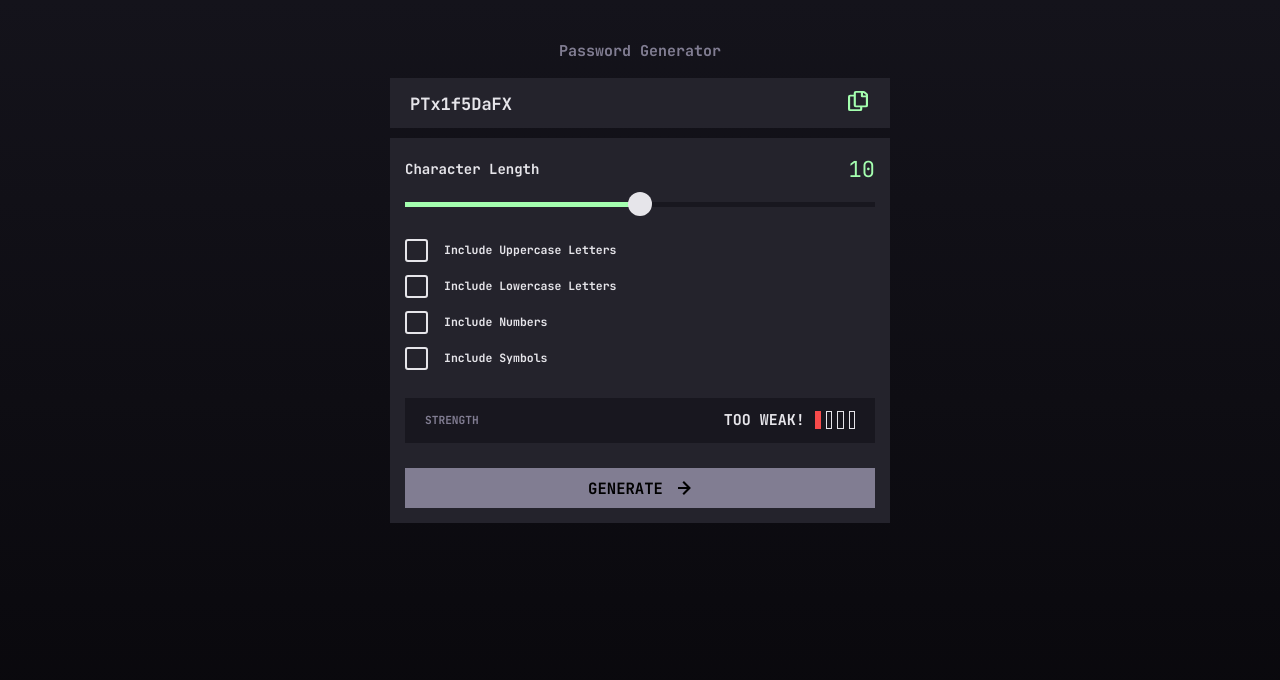
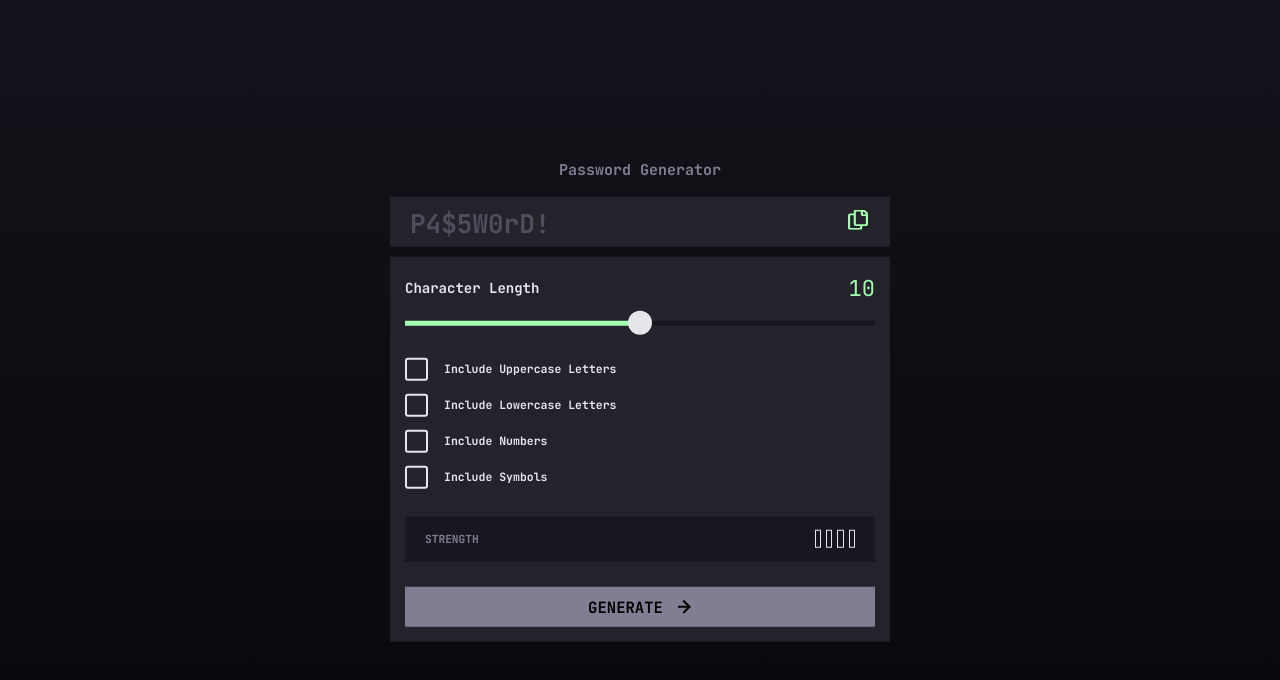
Before and after one commit to Hugo-Farias/password-generator, a React (Vite) app: page / in a window 1280 px wide. Shown: the top 680 px of the page. Built offline with nearby package versions, Linux system fonts and the light colour scheme.

Commit message:
copy button fully working

```diff
--- a/src/App.scss
+++ b/src/App.scss
@@ -1,14 +1,17 @@
 @import "variables";
 
 .app {
+  position: absolute;
   display: flex;
   flex-direction: column;
+  top: 50vh;
+  left: 50%;
+  transform: translate(-50%, -50%);
   gap: 1rem;
-  //transform: translateY(10%);
-  margin-top: 3rem;
   margin-inline: auto;
   max-width: 52rem;
   min-width: 32rem;
+  width: 100%;
   padding: 1rem;
   overflow: hidden;
   //outline: 1px solid rgba(245, 245, 245, 0.13);
--- a/src/App.tsx
+++ b/src/App.tsx
@@ -1,12 +1,15 @@
 import "./App.scss";
 import ResultField from "./components/ResultField";
 import Options from "./components/Options";
+import { useState } from "react";
 
 function App() {
+  const [password, setPassword] = useState<string | null>(null);
+
   return (
     <div className="app">
-      <ResultField />
-      <Options />
+      <ResultField password={password} />
+      <Options returnPassword={setPassword} />
     </div>
   );
 }
--- a/src/components/Options.tsx
+++ b/src/components/Options.tsx
@@ -7,13 +7,17 @@ import GenerateButton from "./options/GenerateButton";
 import { passwordGenerator } from "../helper";
 import passwordEntropy from "fast-password-entropy/es5";
 
-export interface passCondT {
+type propT = {
+  returnPassword: (pass: string) => void;
+};
+
+export type passCondT = {
   charLen: number;
   upper: boolean;
   lower: boolean;
   numbers: boolean;
   symbols: boolean;
-}
+};
 
 let passCondInitial: passCondT = {
   charLen: 10,
@@ -23,7 +27,7 @@ let passCondInitial: passCondT = {
   symbols: false,
 };
 
-const Options = function () {
+const Options = function (props: propT) {
   const [levelScore, setLevelScore] = useState<number>(0);
   const [buttonOn, setButtonOn] = useState<boolean>(false);
 
@@ -55,6 +59,8 @@ const Options = function () {
     if (score > 50) setLevelScore(2);
     if (score > 70) setLevelScore(3);
     if (score > 90) setLevelScore(4);
+
+    props.returnPassword(password);
   };
 
   return (
--- a/src/components/ResultField.scss
+++ b/src/components/ResultField.scss
@@ -1,4 +1,18 @@
 @import "../variables";
+
+@keyframes slow-reveal {
+  0% {
+    visibility: visible;
+    opacity: 0;
+  }
+  30% {
+    opacity: 1;
+  }
+  100% {
+    visibility: hidden;
+    opacity: 0;
+  }
+}
 
 .result-field {
   $padding: 2rem;
@@ -24,11 +38,21 @@
 
     & > .password {
       margin-top: 0.4rem;
-      font-size: 1.7rem;
+      font-size: 2.6rem;
+
+      @media (max-width: 400px) {
+        font-size: 2rem;
+      }
+
+      &.null:before {
+        content: "P4$5W0rD!";
+        color: darken($color-litegrey, 20);
+      }
     }
 
     & > .button-copy {
       transition: filter 0.2s ease-in-out;
+      font-family: inherit;
       background-color: transparent;
       //background-color: red;
       position: absolute;
@@ -42,6 +66,34 @@
         //background-color: rgba(255, 255, 255, 0.15);
         filter: grayscale(100);
       }
+
+      &:before {
+        //transition: opacity 0.5s ease-in-out;
+        content: "copied";
+        text-transform: uppercase;
+        position: absolute;
+        color: $color-primary;
+        opacity: 0;
+        font-weight: 700;
+        height: 0;
+        background-color: gray;
+        top: 1.5rem;
+        //left: -4rem;
+        transform: translateX(-6rem);
+        cursor: default;
+        pointer-events: none;
+      }
+
+      &.true {
+        color: $color-primary;
+        filter: unset;
+
+        &:before {
+          animation: slow-reveal 2s forwards ease-in-out;
+          //opacity: 1;
+        }
+      }
+
       & > img {
         height: 2rem;
         aspect-ratio: 1;
--- a/src/components/ResultField.tsx
+++ b/src/components/ResultField.tsx
@@ -1,15 +1,39 @@
 import "./ResultField.scss";
 import copySvg from "../assets/images/icon-copy.svg";
+import { useState } from "react";
 
-function ResultField() {
+type propT = {
+  password: string | null;
+};
+
+function ResultField({ password }: propT) {
+  const [buttonAnim, setButtonAnim] = useState<boolean>(false);
+
+  const handleCopyClick = function () {
+    setButtonAnim(true);
+    navigator.clipboard
+      .writeText(password || "")
+      .then(() => {
+        console.log("Text copied to clipboard: " + password);
+        // Optionally, show a success message or provide some visual feedback
+      })
+      .catch((error) => {
+        console.error("Failed to copy text: ", error);
+        // Handle any errors that may occur during the copy process
+      });
+
+    setTimeout(() => setButtonAnim(false), 1800);
+  };
+
   return (
     <div className="result-field">
       <h1 className="title">Password Generator</h1>
       <div className="result">
-        <h2 className="password" placeholder="P4$5W0rD!">
-          PTx1f5DaFX
-        </h2>
-        <button className="button-copy">
+        <h2 className={`password ${password}`}>{password}</h2>
+        <button
+          className={`button-copy ${buttonAnim}`}
+          onClick={handleCopyClick}
+        >
           <img alt="Copy Icon" src={copySvg} />
         </button>
       </div>
--- a/src/components/options/CharacterLength.tsx
+++ b/src/components/options/CharacterLength.tsx
@@ -1,9 +1,9 @@
 import "./CharacterLength.scss";
 import { CSSProperties, useRef, useState } from "react";
 
-interface propT {
+type propT = {
   returnLength: (len: number) => void;
-}
+};
 
 // Ajust the range of the slider and initial value
 const min = 4;
--- a/src/components/options/GenerateButton.tsx
+++ b/src/components/options/GenerateButton.tsx
@@ -1,10 +1,10 @@
 import "./GenerateButton.scss";
 import arrowSVG from "../../assets/images/icon-arrow-right.svg";
 
-interface propT {
+type propT = {
   onClick: () => void;
   buttonDisable: boolean;
-}
+};
 
 const GenerateButton = function ({ buttonDisable, onClick }: propT) {
   return (
--- a/src/components/options/InclusionToggles.tsx
+++ b/src/components/options/InclusionToggles.tsx
@@ -2,10 +2,10 @@ import "./InclusionToggles.scss";
 import { useEffect, useState } from "react";
 import { passCondT } from "../Options";
 
-interface propT {
+type propT = {
   returnConditions: (v: passCondT) => void;
   stateInitial: passCondT;
-}
+};
 
 const checkboxes: { name: string; label: string }[] = [
   { name: "upper", label: "Include Uppercase Letters" },
--- a/src/components/options/Strength.tsx
+++ b/src/components/options/Strength.tsx
@@ -1,11 +1,12 @@
 import "./Strength.scss";
 import { ReactNode } from "react";
 
-interface propT {
+type propT = {
   levelNumber: number;
-}
+};
 
 const levelStyle: { [n: string]: { color: string; name: string } } = {
+  0: { color: "", name: "" },
   1: { color: "#F64A4A", name: "Too Weak!" },
   2: { color: "#FB7C58", name: "Weak" },
   3: { color: "#F8CD65", name: "Medium" },
@@ -16,7 +17,7 @@ const Strength = function (props: propT) {
   let level = Math.floor(props.levelNumber);
 
   if (level > 4) level = 4;
-  else if (level < 1) level = 1;
+  else if (level < 1) level = 0;
 
   const pipsJSX: ReactNode[] = [];
 
```
